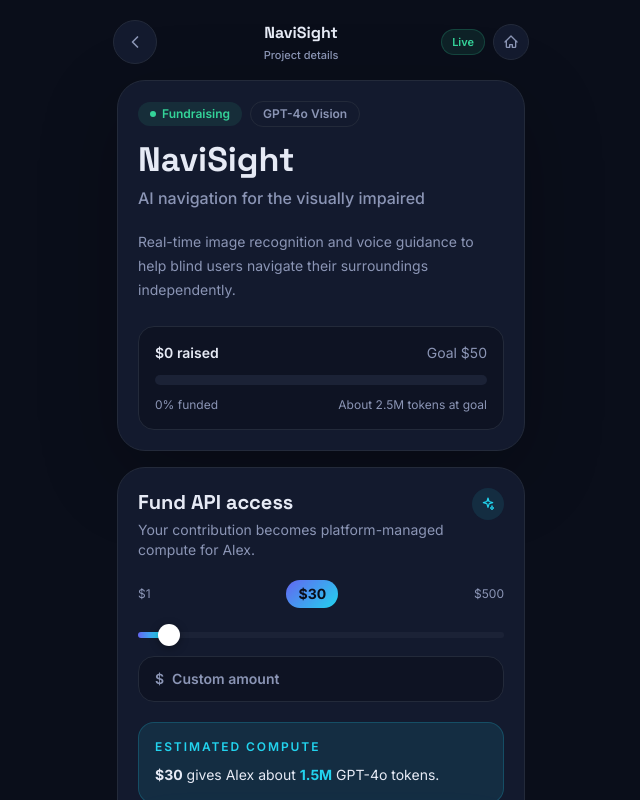
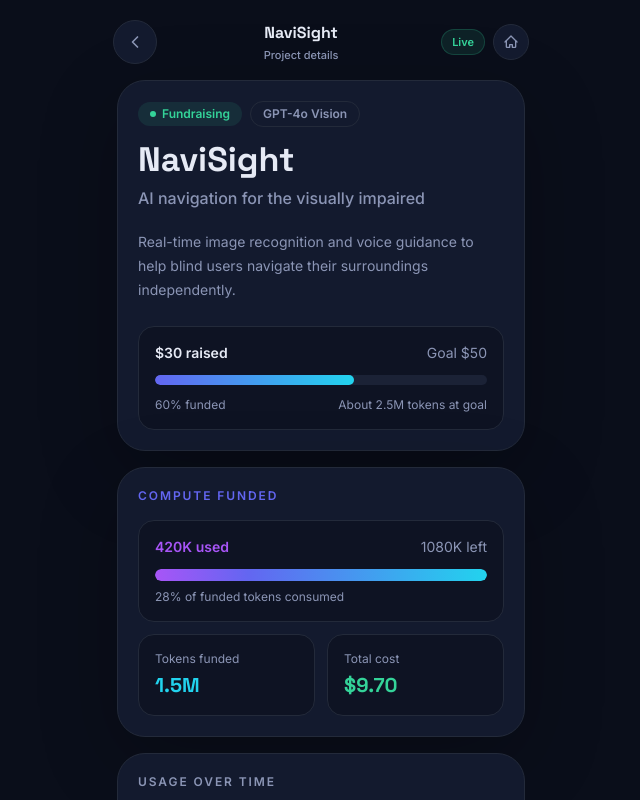
Before and after one commit to DJAKN/AI-Equality-make-tokens-from-product-ideas, a React (Vite) app: page /browse in a window 1280 px wide. Both pictures are taken after a click on the button 640 px from the left and 226 px from the top of the page. Shown: the top 800 px of the page, without its empty margins (319-959 px from the left). Built offline with nearby package versions, Linux system fonts and the light colour scheme.

Commit message:
feat: add summary usage on donor view

```diff
--- a/src/components/CreatorIdeaCard.tsx
+++ b/src/components/CreatorIdeaCard.tsx
@@ -1,4 +1,5 @@
 import { creatorFundingPercent, formatCurrency, type CreatorIdea } from '@/data/creatorIdeas'
+import FundingProgressBar from '@/components/FundingProgressBar'
 
 interface CreatorIdeaCardProps {
   idea: CreatorIdea
@@ -28,12 +29,7 @@
       <p className="mt-1 text-sm leading-5 text-muted">{idea.tagline}</p>
 
       <div className="mt-4">
-        <div className="h-2 overflow-hidden rounded-full bg-[#1B2236]">
-          <div
-            className="h-full rounded-full transition-[width] duration-500"
-            style={{ width: `${pct}%`, background: 'linear-gradient(90deg,#A855F7,#6366F1)' }}
-          />
-        </div>
+        <FundingProgressBar raised={idea.raised} goal={idea.goal} />
         <div className="mt-2 flex items-center justify-between text-xs text-muted">
           <span>
             <span className="font-semibold text-ink">${idea.raised}</span> / ${idea.goal}
--- /dev/null
+++ b/src/components/FundingProgressBar.tsx
@@ -0,0 +1,21 @@
+interface FundingProgressBarProps {
+  raised: number
+  goal: number
+}
+
+/**
+ * Fundraising progress bar showing raised vs goal amount.
+ * Fills left→right with a violet→indigo gradient.
+ */
+export default function FundingProgressBar({ raised, goal }: FundingProgressBarProps) {
+  const pct = goal > 0 ? Math.min(100, (raised / goal) * 100) : 0
+
+  return (
+    <div className="h-2 overflow-hidden rounded-full bg-[#1B2236]">
+      <div
+        className="h-full rounded-full transition-[width] duration-500"
+        style={{ width: `${pct.toFixed(1)}%`, background: 'linear-gradient(90deg,#A855F7,#6366F1)' }}
+      />
+    </div>
+  )
+}
--- a/src/components/ProjectCard.tsx
+++ b/src/components/ProjectCard.tsx
@@ -1,4 +1,5 @@
 import { type Project, fundingPercent, formatTokens } from '@/data/projects'
+import FundingProgressBar from '@/components/FundingProgressBar'
 
 interface ProjectCardProps {
   project: Project
@@ -30,12 +31,7 @@
       <p className="mt-1 text-sm text-muted">{project.tagline}</p>
 
       <div className="mt-4">
-        <div className="h-2 overflow-hidden rounded-full" style={{ background: '#1B2236' }}>
-          <div
-            className="h-full rounded-full transition-[width] duration-500"
-            style={{ width: `${pct}%`, background: 'linear-gradient(90deg,#6366F1,#22D3EE)' }}
-          />
-        </div>
+        <FundingProgressBar raised={project.raised} goal={project.goal} />
         <div className="mt-2 flex items-center justify-between text-xs text-muted">
           <span>
             <span className="font-semibold text-ink">${project.raised}</span> raised
--- /dev/null
+++ b/src/components/TokenBurnBar.tsx
@@ -0,0 +1,48 @@
+interface TokenBurnBarProps {
+  tokensUsed: number
+  tokensRemaining: number
+  /** Label for the right-side counter. Defaults to "remaining". */
+  remainingLabel?: string
+}
+
+/**
+ * Burn-down progress bar showing consumed vs remaining funded tokens.
+ * Used vs remaining fills left→right with a violet→indigo→cyan gradient.
+ */
+export default function TokenBurnBar({
+  tokensUsed,
+  tokensRemaining,
+  remainingLabel = 'remaining',
+}: TokenBurnBarProps) {
+  const total = tokensUsed + tokensRemaining
+  const pct = total > 0 ? (tokensUsed / total) * 100 : 0
+
+  return (
+    <div className="rounded-2xl border border-hairline bg-bg/55 p-4">
+      <div className="flex items-center justify-between text-sm">
+        <span className="font-semibold text-brand-violet">
+          {(tokensUsed / 1_000).toFixed(0)}K used
+        </span>
+        <span className="text-muted">
+          {(tokensRemaining / 1_000).toFixed(0)}K {remainingLabel}
+        </span>
+      </div>
+      <div className="mt-3 flex h-3 overflow-hidden rounded-full bg-[#1B2236]">
+        <div
+          className="h-full rounded-l-full transition-[width] duration-500"
+          style={{
+            width: `${pct.toFixed(1)}%`,
+            background: 'linear-gradient(90deg,#A855F7,#6366F1)',
+          }}
+        />
+        <div
+          className="h-full flex-1 rounded-r-full"
+          style={{ background: 'linear-gradient(90deg,#6366F1,#22D3EE)' }}
+        />
+      </div>
+      <p className="mt-2 text-xs text-muted">
+        {pct.toFixed(0)}% of funded tokens consumed
+      </p>
+    </div>
+  )
+}
--- a/src/data/projects.ts
+++ b/src/data/projects.ts
@@ -54,7 +54,7 @@
       'Real-time image recognition and voice guidance to help blind users navigate their surroundings independently.',
     useCase: 'GPT-4o Vision',
     goal: 50,
-    raised: 0,
+    raised: 30,
     status: 'fundraising',
   },
 ]
--- a/src/pages/IdeaDashboard.tsx
+++ b/src/pages/IdeaDashboard.tsx
@@ -1,6 +1,8 @@
 import { useState } from 'react'
 import { useNavigate, useParams } from 'react-router-dom'
 import OwnerTopNav from '@/components/OwnerTopNav'
+import TokenBurnBar from '@/components/TokenBurnBar'
+import FundingProgressBar from '@/components/FundingProgressBar'
 import {
   creatorFundingPercent,
   formatCurrency,
@@ -95,31 +97,11 @@
         </p>
 
         {/* Burn-down bar: used vs remaining */}
-        <div className="mt-4 rounded-2xl border border-hairline bg-bg/55 p-4">
-          <div className="flex items-center justify-between text-sm">
-            <span className="font-semibold text-brand-violet">
-              {(usage.tokensUsed / 1_000).toFixed(0)}K used
-            </span>
-            <span className="text-muted">
-              {(usage.tokensRemaining / 1_000).toFixed(0)}K remaining
-            </span>
-          </div>
-          <div className="mt-3 flex h-3 overflow-hidden rounded-full bg-[#1B2236]">
-            <div
-              className="h-full rounded-l-full transition-[width] duration-500"
-              style={{
-                width: `${(budgetPct * 100).toFixed(1)}%`,
-                background: 'linear-gradient(90deg,#A855F7,#6366F1)',
-              }}
-            />
-            <div
-              className="h-full flex-1 rounded-r-full"
-              style={{ background: 'linear-gradient(90deg,#6366F1,#22D3EE)' }}
-            />
-          </div>
-          <p className="mt-2 text-xs text-muted">
-            {(budgetPct * 100).toFixed(0)}% of funded tokens consumed
-          </p>
+        <div className="mt-4">
+          <TokenBurnBar
+            tokensUsed={usage.tokensUsed}
+            tokensRemaining={usage.tokensRemaining}
+          />
         </div>
 
         {/* Input vs output stacked bar */}
@@ -286,11 +268,8 @@
             <span className="font-semibold text-ink">${idea.raised} funded</span>
             <span className="text-muted">Goal ${idea.goal}</span>
           </div>
-          <div className="mt-3 h-2.5 overflow-hidden rounded-full bg-[#1B2236]">
-            <div
-              className="h-full rounded-full"
-              style={{ width: `${pct}%`, background: 'linear-gradient(90deg,#A855F7,#6366F1)' }}
-            />
+          <div className="mt-3">
+            <FundingProgressBar raised={idea.raised} goal={idea.goal} />
           </div>
           <div className="mt-3 flex items-center justify-between text-xs text-muted">
             <span>{pct}% funded</span>
--- a/src/pages/ProjectDetail.tsx
+++ b/src/pages/ProjectDetail.tsx
@@ -2,6 +2,7 @@
 import { useNavigate, useParams } from 'react-router-dom'
 import { fundingPercent, formatTokens, getProject } from '@/data/projects'
 import { getProjectUsage, formatBucketDate, formatTimestamp } from '@/data/usageLedger'
+import TokenBurnBar from '@/components/TokenBurnBar'
 
 function HomeIcon() {
   return (
@@ -183,7 +184,7 @@
               </div>
             </section>
 
-            {usage && project.raised > 0 ? (
+            {usage ? (
               <>
                 {/* Impact Summary */}
                 <section className="rounded-[28px] border border-hairline bg-surface p-5 shadow-[0_24px_80px_rgba(0,0,0,.24)]">
@@ -192,31 +193,12 @@
                   </p>
 
                   {/* Burn-down: used vs remaining */}
-                  <div className="mt-4 rounded-2xl border border-hairline bg-bg/55 p-4">
-                    <div className="flex items-center justify-between text-sm">
-                      <span className="font-semibold text-brand-violet">
-                        {(usage.tokensUsed / 1_000).toFixed(0)}K used
-                      </span>
-                      <span className="text-muted">
-                        {(usage.tokensRemaining / 1_000).toFixed(0)}K left
-                      </span>
-                    </div>
-                    <div className="mt-3 flex h-3 overflow-hidden rounded-full bg-[#1B2236]">
-                      <div
-                        className="h-full rounded-l-full transition-[width] duration-500"
-                        style={{
-                          width: `${((usage.tokensUsed / (usage.tokensUsed + usage.tokensRemaining)) * 100).toFixed(1)}%`,
-                          background: 'linear-gradient(90deg,#A855F7,#6366F1)',
-                        }}
-                      />
-                      <div
-                        className="h-full flex-1 rounded-r-full"
-                        style={{ background: 'linear-gradient(90deg,#6366F1,#22D3EE)' }}
-                      />
-                    </div>
-                    <p className="mt-2 text-xs text-muted">
-                      {((usage.tokensUsed / (usage.tokensUsed + usage.tokensRemaining)) * 100).toFixed(0)}% of funded tokens consumed
-                    </p>
+                  <div className="mt-4">
+                    <TokenBurnBar
+                      tokensUsed={usage.tokensUsed}
+                      tokensRemaining={usage.tokensRemaining}
+                      remainingLabel="left"
+                    />
                   </div>
 
                   <div className="mt-3 grid grid-cols-2 gap-3">
```
